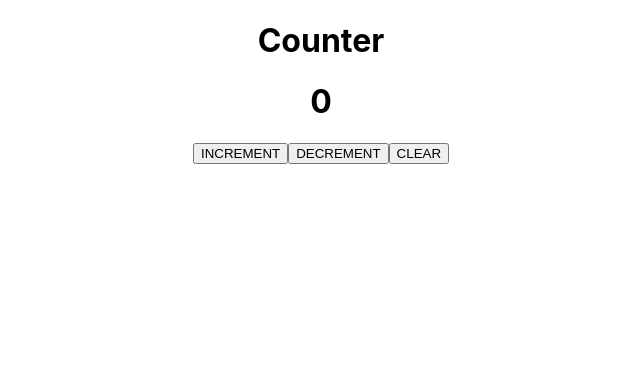
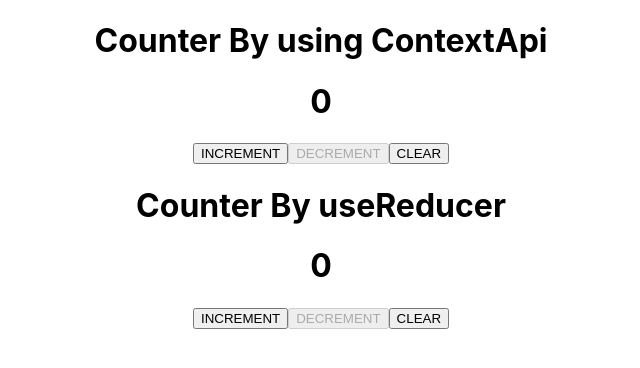
Before and after one commit to rizwaniqbalkhan92/ContextApi-useReducer, a React (Create React App) app: page / in a window 1280 px wide. Shown: the top 368 px of the page, without its empty margins (319-959 px from the left). Built offline with nearby package versions, Linux system fonts and the light colour scheme.

Commit message:
Counter by using useReducer

```diff
--- a/src/App.js
+++ b/src/App.js
@@ -1,11 +1,13 @@
 import logo from './logo.svg';
 import './App.css';
 import ContextCounter from './Components/ContextCounter/ContextCounter';
+import Counter from './Components/CounterReducer/Counter';
 
 function App() {
   return (
     <div className="App">
       <ContextCounter/>
+      <Counter/>
     </div>
   );
 }
--- a/src/Components/ContextCounter/Counter.js
+++ b/src/Components/ContextCounter/Counter.js
@@ -7,11 +7,11 @@ let counter=useContext(CounterContext)
 
   return (
     <div>
-        <h1>Counter</h1>
+        <h1>Counter By using ContextApi</h1>
         <div>
         <h1>{counter[0]}</h1>
         <button onClick={()=>counter[1](counter[0]+1)}>INCREMENT</button>
-        <button onClick={()=>counter[1](counter[0]+1)}>DECREMENT</button>
+        <button disabled={counter[0]<1 ?true:false} onClick={()=>counter[1](counter[0]-1)}>DECREMENT</button>
         <button onClick={()=>counter[1](0)}>CLEAR</button>
         </div>
     </div>
--- /dev/null
+++ b/src/Components/CounterReducer/Counter.js
@@ -0,0 +1,19 @@
+import { useReducer } from "react"
+import React from 'react'
+import CounterReducer from "./CounterReducer"
+
+const Counter = () => {
+    const [counter,dispatch]=useReducer(CounterReducer,0);
+
+  return (
+    <div>
+        <h1>Counter By useReducer</h1>
+        <h1>{counter}</h1>
+        <button onClick={()=>dispatch("INCREMENT")}>INCREMENT</button>
+        <button disabled={counter<1 ?true:false} onClick={()=>dispatch("DECREMENT")}>DECREMENT</button>
+        <button onClick={()=>dispatch("CLEAR")}>CLEAR</button>
+    </div>
+  )
+}
+
+export default Counter
--- /dev/null
+++ b/src/Components/CounterReducer/CounterReducer.js
@@ -0,0 +1,16 @@
+import React from 'react';
+
+
+const CounterReducer = (state, action) => {
+
+    switch (action) {
+        case 'INCREMENT':
+            return state + 1;
+        case 'DECREMENT':
+            return state - 1;
+        case 'CLEAR':
+            return 0;
+    }
+}
+
+export default CounterReducer;
```
